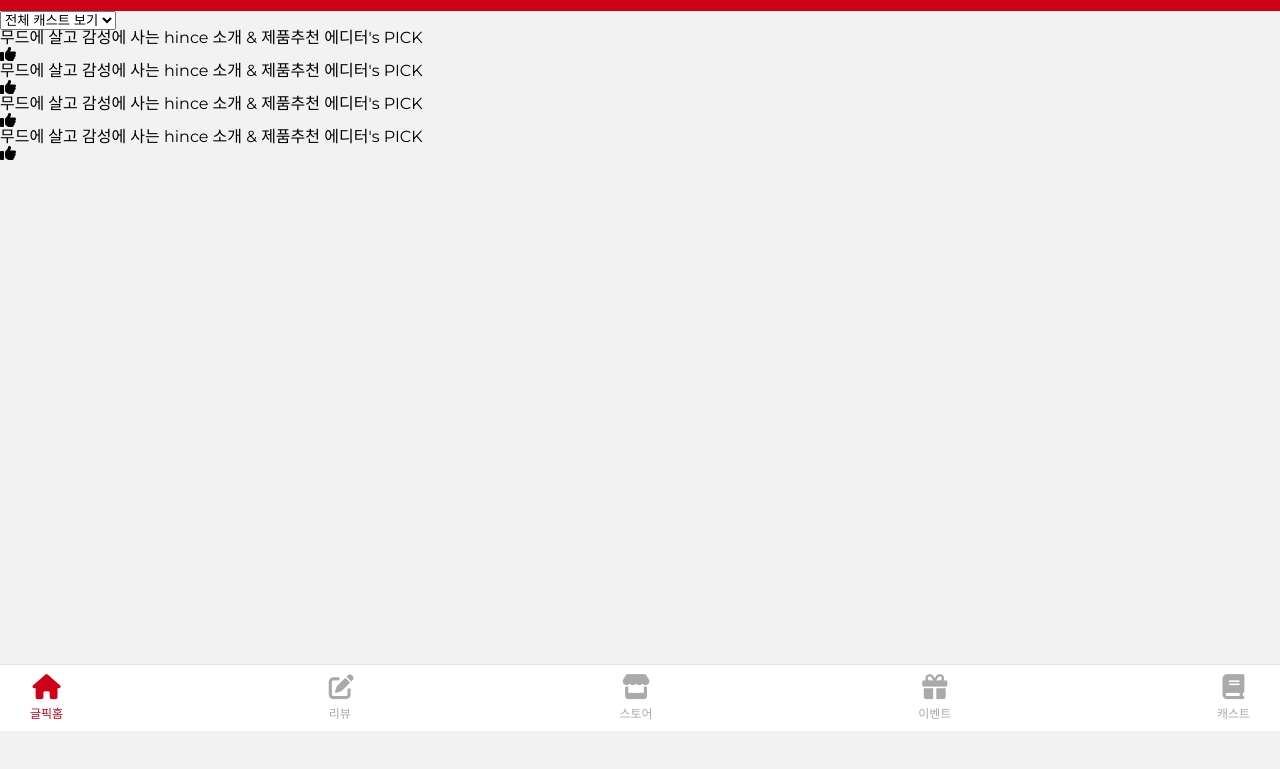
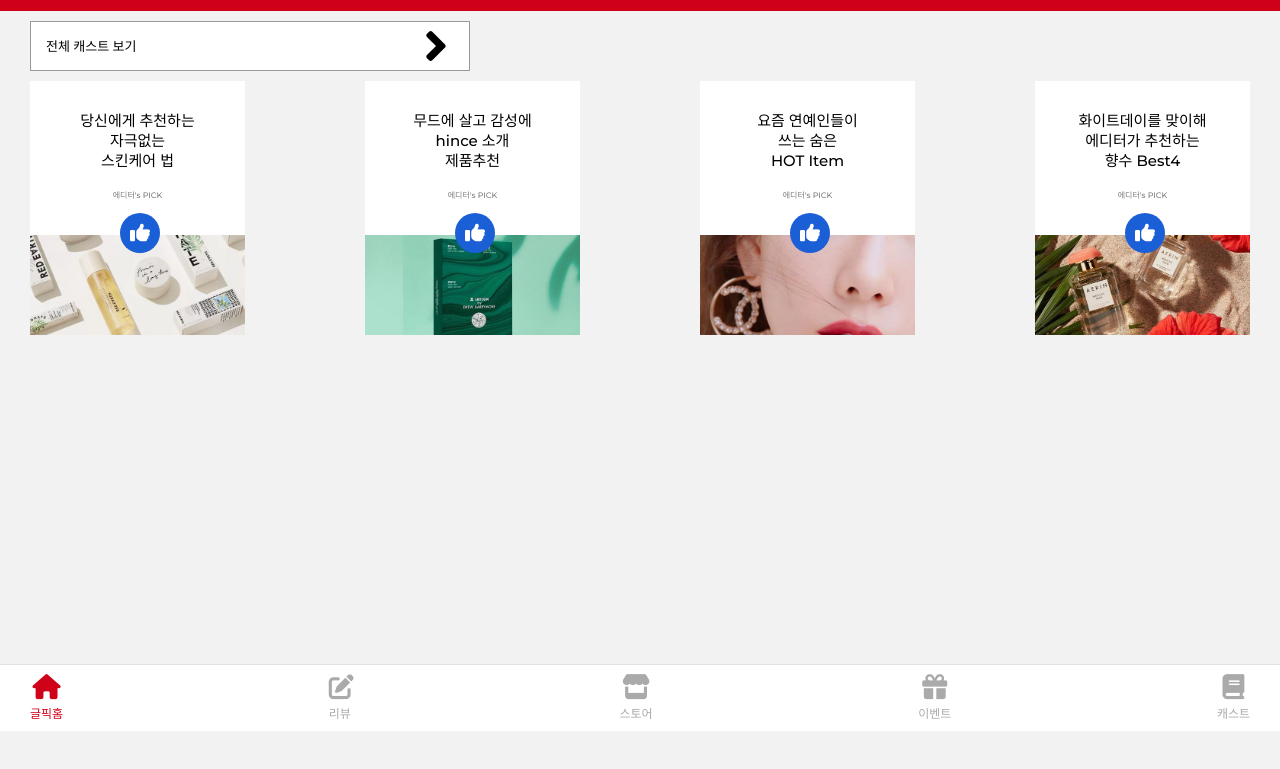
Before and after one commit to gwonRan/new-challenge, a plain HTML site: page glow-pick/etc.html in a window 1280 px wide. Shown: the part 69-838 px from the top of the page. Drawn offline with Linux system fonts and the light colour scheme.

Commit message:
20.03.11

```diff
--- /dev/null
+++ b/glow-pick/cast.css
@@ -0,0 +1,77 @@
+.etc {
+    padding: 10px 30px;
+}
+
+.etc-news img {
+    width: 215px;
+
+}
+
+.etc-news .etc-img {
+    width: 215px;
+    height: 100px;
+    display: flex;
+    justify-content: center;
+    align-items: center;
+    overflow: hidden;
+}
+
+.etc-new-contects__column {
+    background-color: white;
+    border: 5px soild #d5d5d5;
+    margin-bottom: 10px;
+    position: relative;
+}
+
+.etc-news {
+    display: flex;
+    flex-wrap: wrap;
+    justify-content: space-between;
+}
+
+.thumbs-badge {
+    width: 40px;
+    height: 40px;
+    background-color: #1b5fd6;
+    color: white;
+    border-radius: 50px;
+    display: flex;
+    justify-content: center;
+    align-items: center;
+    font-size: 20px;
+    position: absolute;
+    z-index: 3;
+    top: 132px;
+    left:90px;
+}
+
+.new-text {
+    display: block;
+    margin-bottom: 12px;
+}
+
+.etc-new-text {
+    padding: 30px 20px 30px 20px;
+    text-align: center;
+    line-height: 20px;
+    font-weight: 500;
+    font-size: 15px;
+}
+
+select {
+    border-radius: 0px;
+    -webkit-appearance: none;
+    -moz-appearance: none;
+    appearance: none; /*기본 스타일 없애기*/
+    font-family: inherit;
+    background: url('img/angle-right.svg')  no-repeat 95% 50%;
+    background-color: white;
+    width: 440px;
+    height: 50px;
+    padding: 0px 0px 0px 15px;
+    margin-bottom: 10px;
+    border: 1px solid #999;
+    font-size: 13px;
+}
+
+select::-ms-expand {display:none;} /*ie에서 기본 스타일 없애줌*/
--- a/glow-pick/etc.html
+++ b/glow-pick/etc.html
@@ -41,34 +41,50 @@
             <option value='브랜드스토리'>브랜드 스토리</option>
           </select>
           <div class="etc-news">
-            <div class="etx-new-contects">
-                <span class="new-text">무드에 살고 감성에 사는 hince 소개 & 제품추천</span>
-                <span class="editer">에디터's PICK</span>
+            <div class="etc-new-contects__column">
+                <div class="etc-new-text">
+                    <span class="new-text">당신에게 추천하는<br>자극없는<br>스킨케어 법</span>
+                    <span class="editer gray-font editer__bottom">에디터's PICK</span>
+                </div>
                 <div class="thumbs-badge"><i class="fas fa-thumbs-up"></i></div>
-                <div class="etc-img"></div>
-            </div>
-            <div class="etx-new-contects">
-                <div class="etx-new-contects">
-                    <span class="new-text">무드에 살고 감성에 사는 hince 소개 & 제품추천</span>
-                    <span class="editer">에디터's PICK</span>
-                    <div class="thumbs-badge"><i class="fas fa-thumbs-up"></i></div>
-                    <div class="etc-img"></div>
+                <div class="etc-img">
+                    <img src="img/cast1.jpg" alt="">
                 </div>
             </div>
-            <div class="etx-new-contects">
-                <div class="etx-new-contects">
-                    <span class="new-text">무드에 살고 감성에 사는 hince 소개 & 제품추천</span>
-                    <span class="editer">에디터's PICK</span>
+            <div class="etc-new-contects">
+                <div class="etc-new-contects__column">
+                    <div class="etc-new-text">
+                        <span class="new-text">무드에 살고 감성에<br> hince 소개<br> 제품추천</span>
+                        <span class="editer gray-font editer__bottom">에디터's PICK</span>
+                    </div>
                     <div class="thumbs-badge"><i class="fas fa-thumbs-up"></i></div>
-                    <div class="etc-img"></div>
+                    <div class="etc-img">
+                        <img src="img/cast2.jpg" alt="">
+                    </div>
                 </div>
             </div>
-            <div class="etx-new-contects">
-                <div class="etx-new-contects">
-                    <span class="new-text">무드에 살고 감성에 사는 hince 소개 & 제품추천</span>
-                    <span class="editer">에디터's PICK</span>
+            <div class="etc-new-contects">
+                <div class="etc-new-contects__column">
+                    <div class="etc-new-text">
+                        <span class="new-text">요즘 연예인들이 <br>쓰는 숨은<br> HOT Item</span>
+                        <span class="editer gray-font editer__bottom">에디터's PICK</span>
+                    </div>
                     <div class="thumbs-badge"><i class="fas fa-thumbs-up"></i></div>
-                    <div class="etc-img"></div>
+                    <div class="etc-img">
+                        <img src="img/cast3.jpg" alt="">
+                    </div>
+                </div>
+            </div>
+            <div class="etc-new-contects">
+                <div class="etc-new-contects__column">
+                    <div class="etc-new-text">
+                        <span class="new-text">화이트데이를 맞이해 <br>에디터가 추천하는<br>향수 Best4</span>
+                        <span class="editer gray-font editer__bottom">에디터's PICK</span>
+                    </div>
+                    <div class="thumbs-badge"><i class="fas fa-thumbs-up"></i></div>
+                    <div class="etc-img">
+                        <img src="img/cast4.jpg" alt="">
+                    </div>
                 </div>
             </div>
           </div>
--- a/glow-pick/font.css
+++ b/glow-pick/font.css
@@ -15,7 +15,7 @@
 }
 
 .emoji {
-    font-size: 13px;
+    font-size: 12px;
     font-weight: 500;
 }
 
@@ -42,3 +42,7 @@
 .middle-font {
     font-size: 13px;
 }
+
+.editer {
+    font-size: 8px;
+}
--- a/glow-pick/header.css
+++ b/glow-pick/header.css
@@ -7,6 +7,7 @@ header {
     padding: 5px 30px 20px 30px;
     display: flex;
     justify-content: space-between;
+    z-index: 4;
 }
 
 .header__column {
--- a/glow-pick/main.css
+++ b/glow-pick/main.css
@@ -108,7 +108,7 @@
 }
 
 .user-comment__column__item1 {
-    margin-bottom: 10px;
+    margin-bottom: 8px;
 }
 
 .user-comment__column__item2 {
--- a/glow-pick/statusbar.css
+++ b/glow-pick/statusbar.css
@@ -9,4 +9,5 @@
     left: 0;
     top: 0;
     font-size: 13px;
+    z-index: 4;
 }
--- a/glow-pick/style.css
+++ b/glow-pick/style.css
@@ -8,6 +8,7 @@
 @import "header.css";
 @import "review.css";
 @import "event.css";
+@import "cast.css";
 
 * {
     box-sizing: border-box;
@@ -16,7 +17,7 @@
 body {
     background-color: #F2F2F2;
     font-family: 'Montserrat','Noto Sans KR', Arial, Helvetica, sans-serif;
-    height: 1000px;
+    height: 800px;
 }
 
 a {
```
Also changed, not shown: glow-pick/index.html (+16 -17 lines), glow-pick/review.html (+40 -0 lines), glow-pick/img/angle-right.svg (added), glow-pick/img/cast1.jpg (added), glow-pick/img/cast2.jpg (added), glow-pick/img/cast3.jpg (added), glow-pick/img/cast4.jpg (added).
